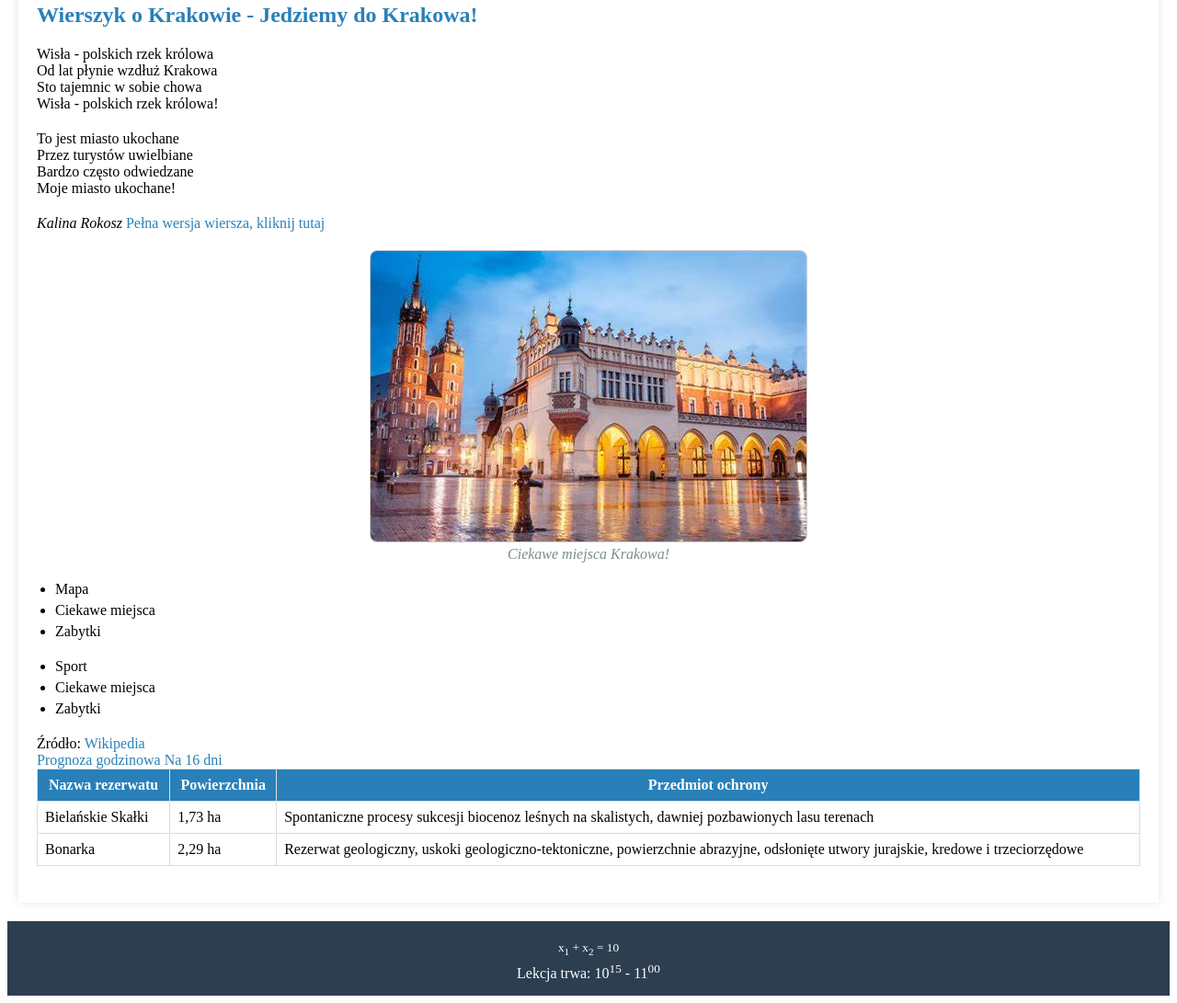
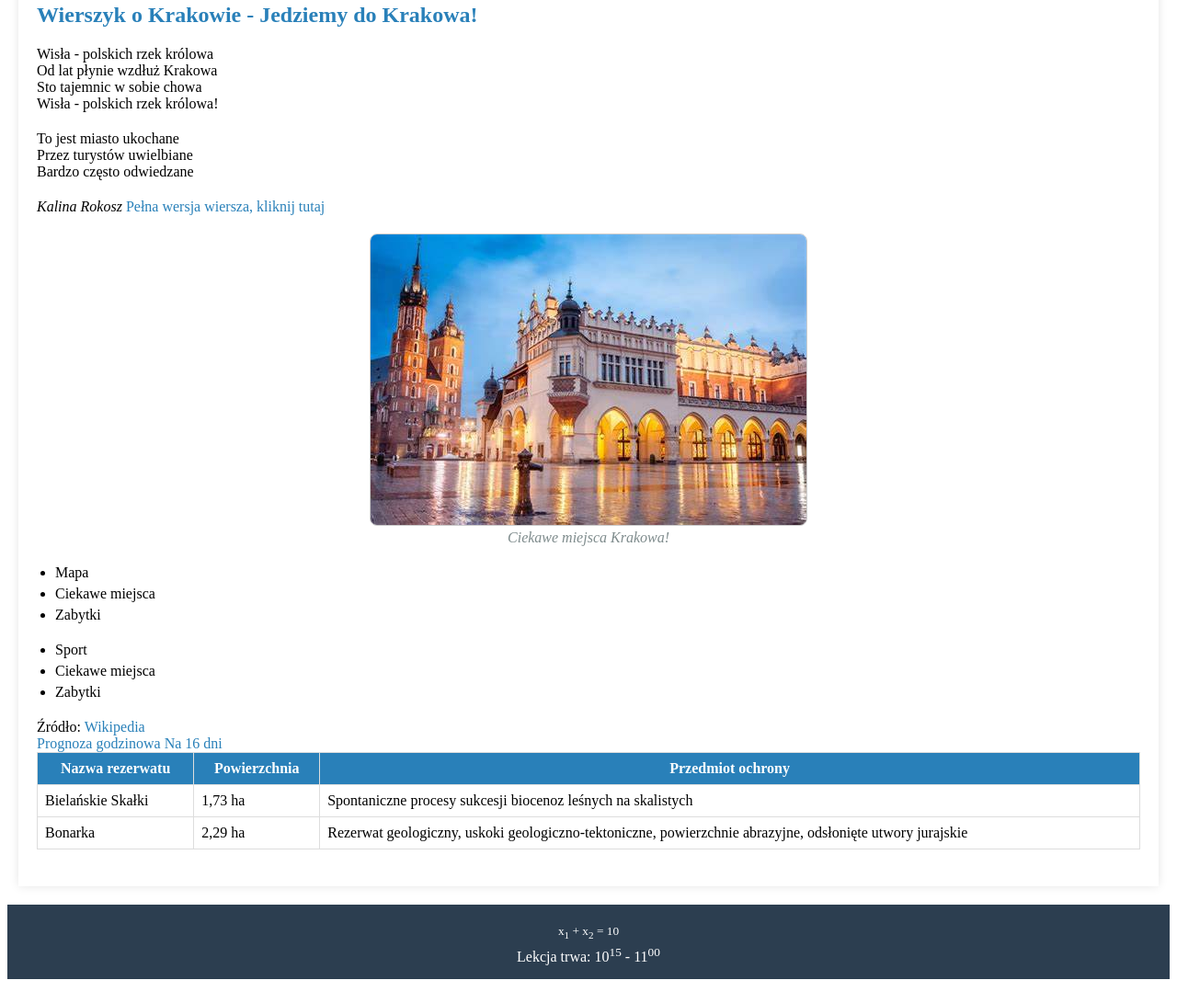
Before and after one commit to Bronks16/krakow1, a plain HTML site: page index.html in a window 1280 px wide. Shown: the part 290-1381 px from the top of the page at 92% size. Drawn offline with Linux system fonts and the light colour scheme; a script that the page names is missing; files whose address does not match are found by name.

Commit message:
Update index.html

```diff
--- a/index.html
+++ b/index.html
@@ -25,8 +25,7 @@
 
         <p>To jest miasto ukochane<br>
         Przez turystów uwielbiane<br>
-        Bardzo często odwiedzane<br>
-        Moje miasto ukochane!</p>
+        Bardzo często odwiedzane</p>
         <i>Kalina Rokosz</i>
         <a href="https://muzycznakurtyna.pl/wierszyk/jedziemy-do-krakowa" target="_blank">Pełna wersja wiersza, kliknij tutaj</a>
         <figure>
@@ -50,8 +49,8 @@
         </div>
         <table>
             <tr><th>Nazwa rezerwatu</th><th>Powierzchnia</th><th>Przedmiot ochrony</th></tr>
-            <tr><td>Bielańskie Skałki</td><td>1,73 ha</td><td>Spontaniczne procesy sukcesji biocenoz leśnych na skalistych, dawniej pozbawionych lasu terenach</td></tr>
-            <tr><td>Bonarka</td><td>2,29 ha</td><td>Rezerwat geologiczny, uskoki geologiczno-tektoniczne, powierzchnie abrazyjne, odsłonięte utwory jurajskie, kredowe i trzeciorzędowe</td></tr>
+            <tr><td>Bielańskie Skałki</td><td>1,73 ha</td><td>Spontaniczne procesy sukcesji biocenoz leśnych na skalistych</td></tr>
+            <tr><td>Bonarka</td><td>2,29 ha</td><td>Rezerwat geologiczny, uskoki geologiczno-tektoniczne, powierzchnie abrazyjne, odsłonięte utwory jurajskie</td></tr>
         </table>
     </main>
     <footer id="footer">
```
